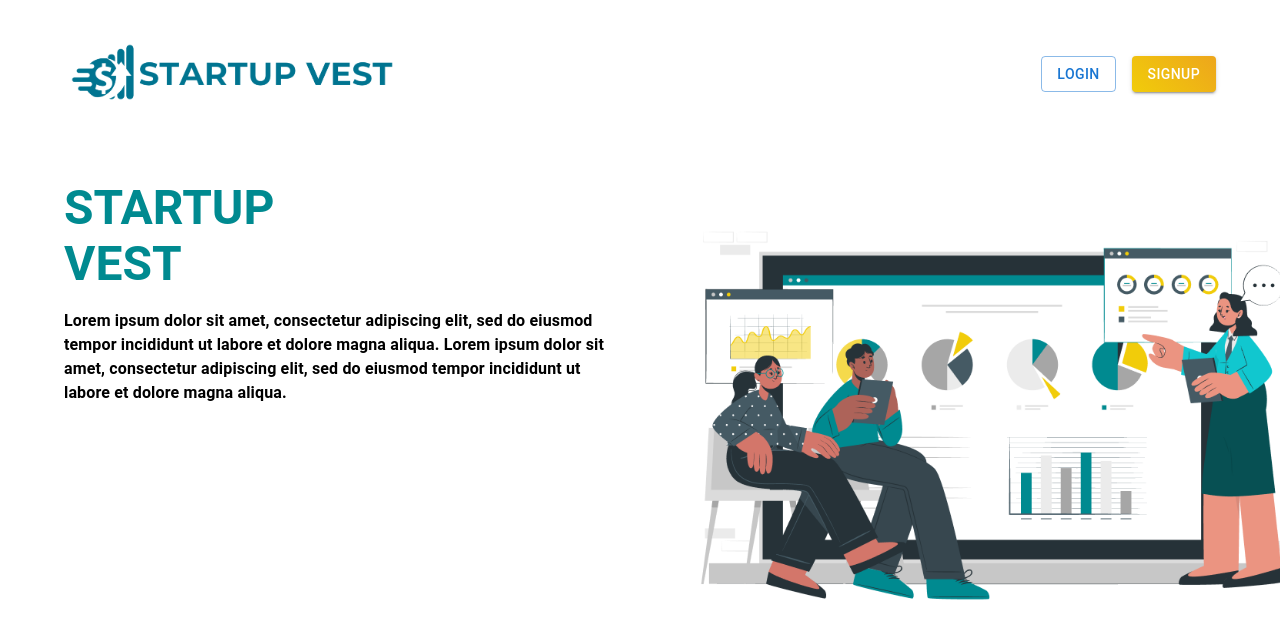
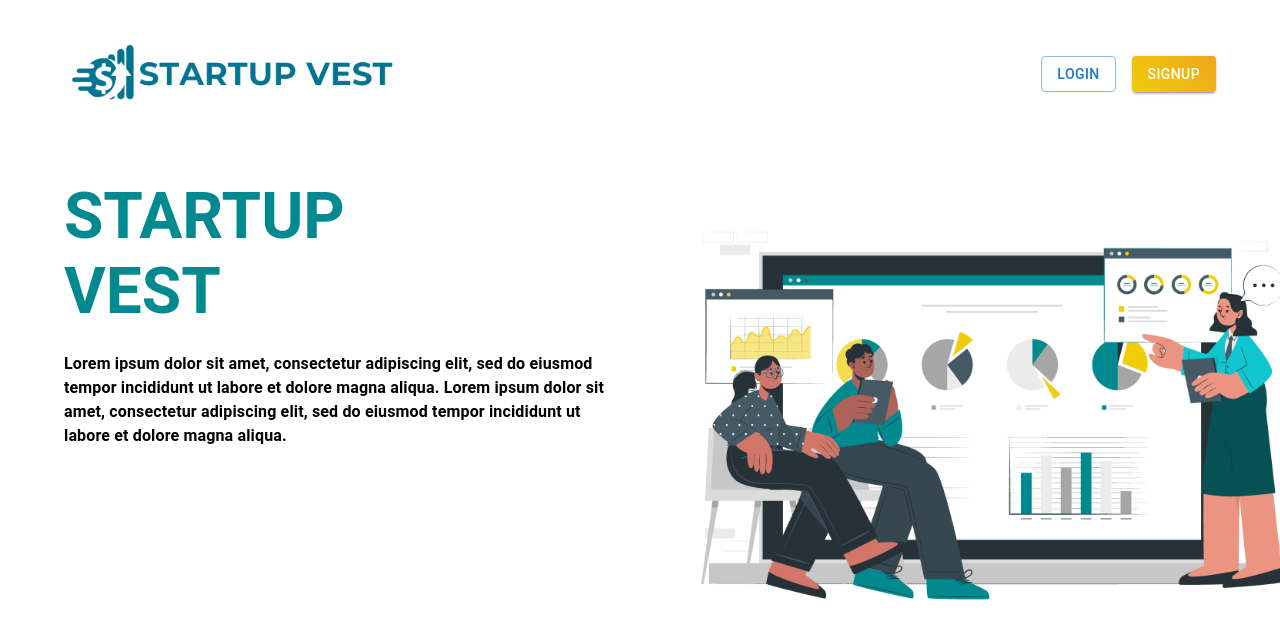
Before and after one commit to XenoviaaaFritzyyy/StartUp-Vest-Front, a React (Create React App) app: page / in a window 1280 px wide. Shown: the top 638 px of the page. Built offline with nearby package versions, Linux system fonts and the light colour scheme.

Commit message:
Changes  kaunti sa size of the font para sa STARTUP VEST

```diff
--- a/src/Components/LandingPage.js
+++ b/src/Components/LandingPage.js
@@ -40,7 +40,7 @@ const LandingPage = () => {
       <Grid container spacing={4} sx={{ mt: 5 }}>
         <Grid item xs={12} md={6}>
             <Box sx={{ textAlign: 'center' }}>
-            <Typography variant="h3" gutterBottom sx={{ fontWeight: 'bold', color: '#008A90', textAlign: 'left' }}>
+            <Typography variant="h3" gutterBottom sx={{ fontWeight: 'bold', color: '#008A90', textAlign: 'left', fontSize: '4rem' }}>
                 <span style={{ display: 'block' }}>STARTUP</span>
                 <span style={{ display: 'block' }}>VEST</span>
             </Typography>
```
